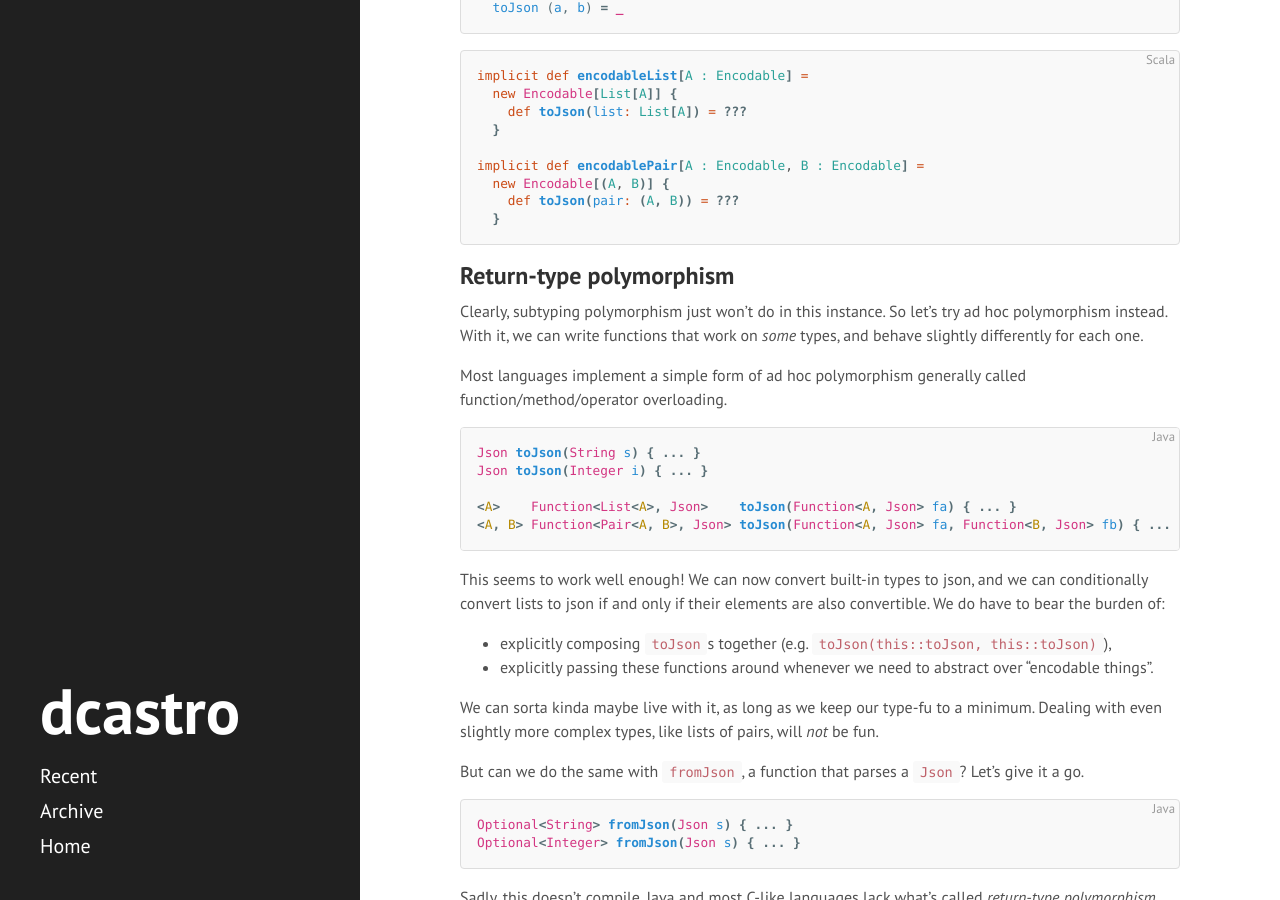
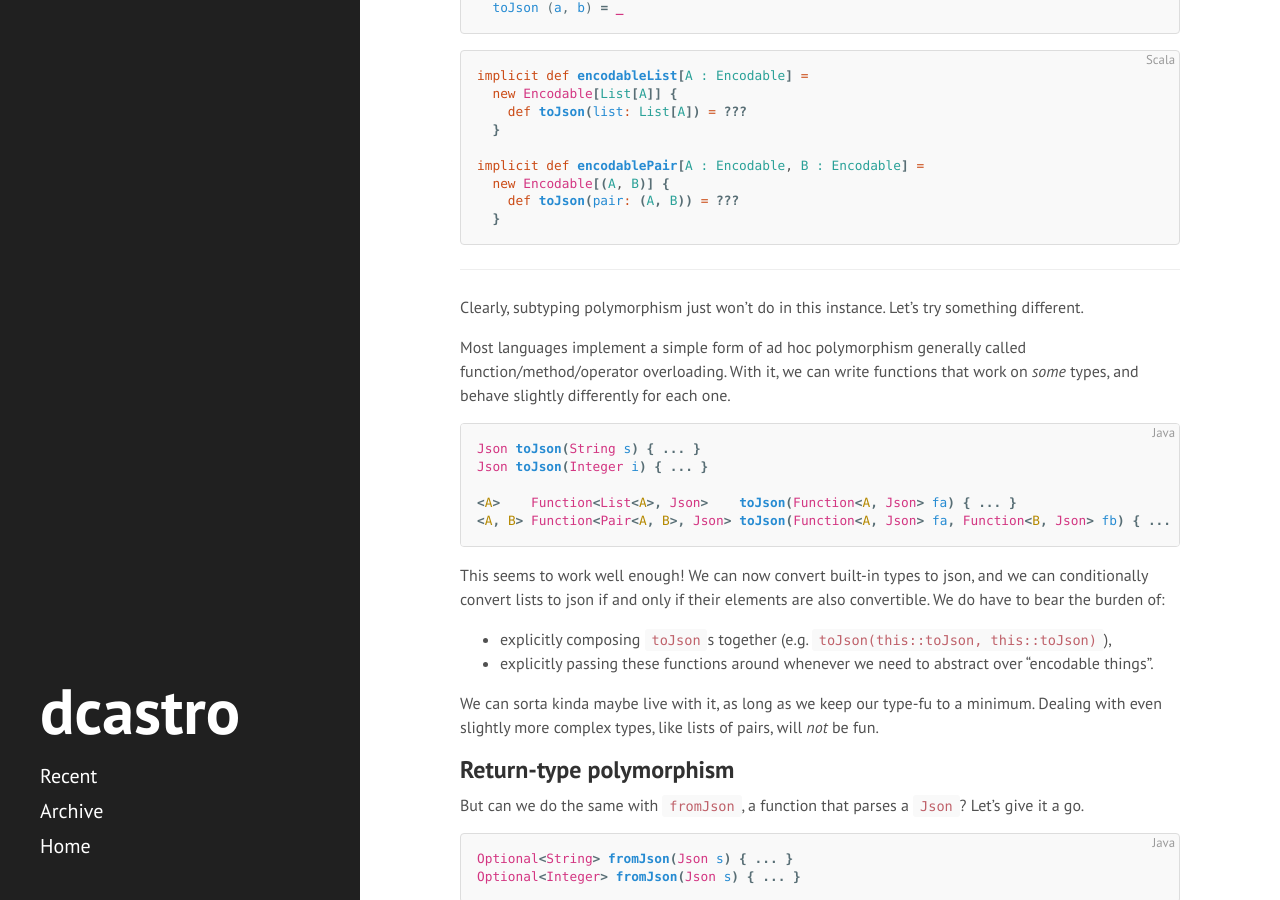
Before and after one commit to dcastro/dcastro.github.io, a Jekyll site: the page built from blog/_posts/2018-06-17-typeclasses-in-perspective.md, in a window 1280 px wide and 900 px high, scrolled down 2059 px. Built offline with Jekyll 4.4.1, drawn with Linux system fonts in a browser that asks for light colours; nearby versions of some CDN libraries; some web fonts are replaced.

Commit message:
Copy editing

````diff
--- a/blog/_posts/2018-06-17-typeclasses-in-perspective.md
+++ b/blog/_posts/2018-06-17-typeclasses-in-perspective.md
@@ -132,13 +132,13 @@ implicit def encodablePair[A : Encodable, B : Encodable] =
   }
 ```
 
-## Return-type polymorphism
+---
 
 Clearly, subtyping polymorphism just won't do in this instance.
-So let's try ad hoc polymorphism instead.
-With it, we can write functions that work on *some* types, and behave slightly differently for each one.
+Let's try something different.
 
 Most languages implement a simple form of ad hoc polymorphism generally called function/method/operator overloading.
+With it, we can write functions that work on *some* types, and behave slightly differently for each one.
 
 <div class="code-label"><p>Java</p></div>
 
````
Also changed, not shown: other parts of blog/_posts/2018-06-17-typeclasses-in-perspective.md (+2 -0 lines).
